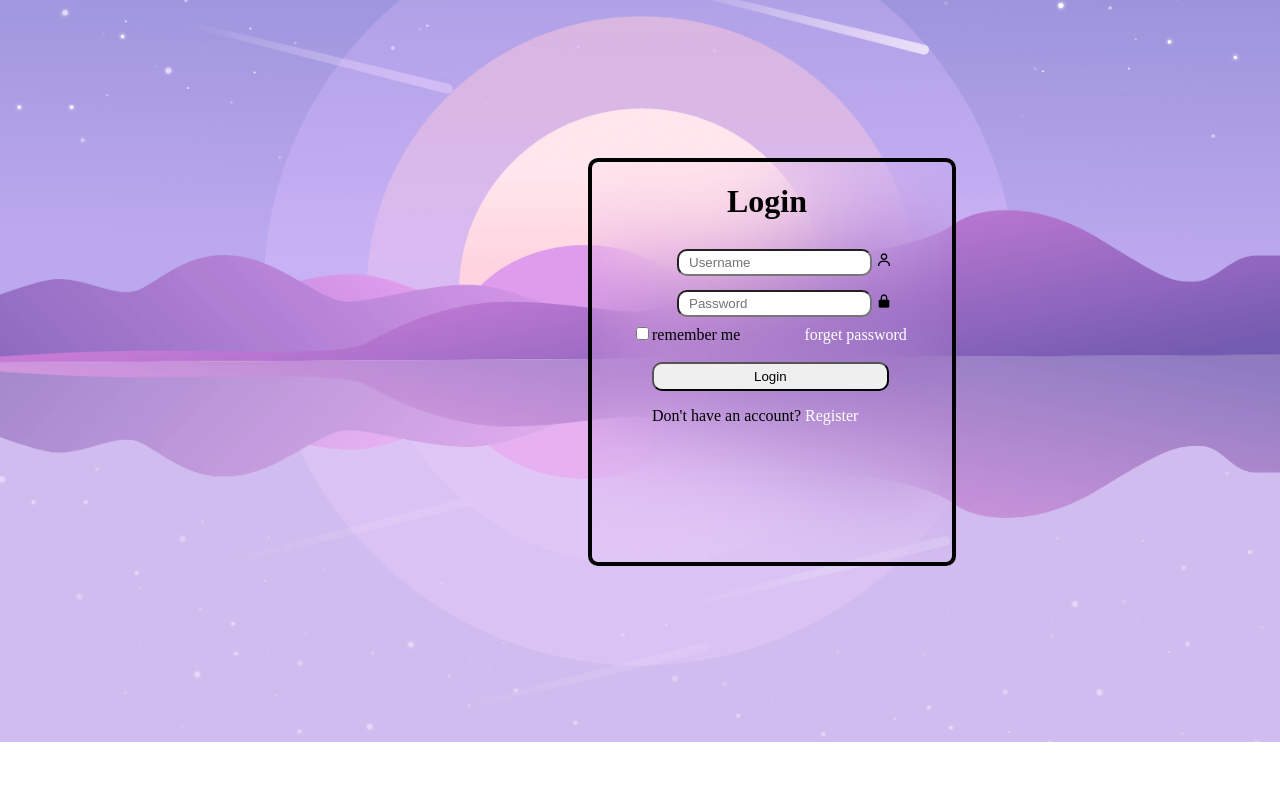
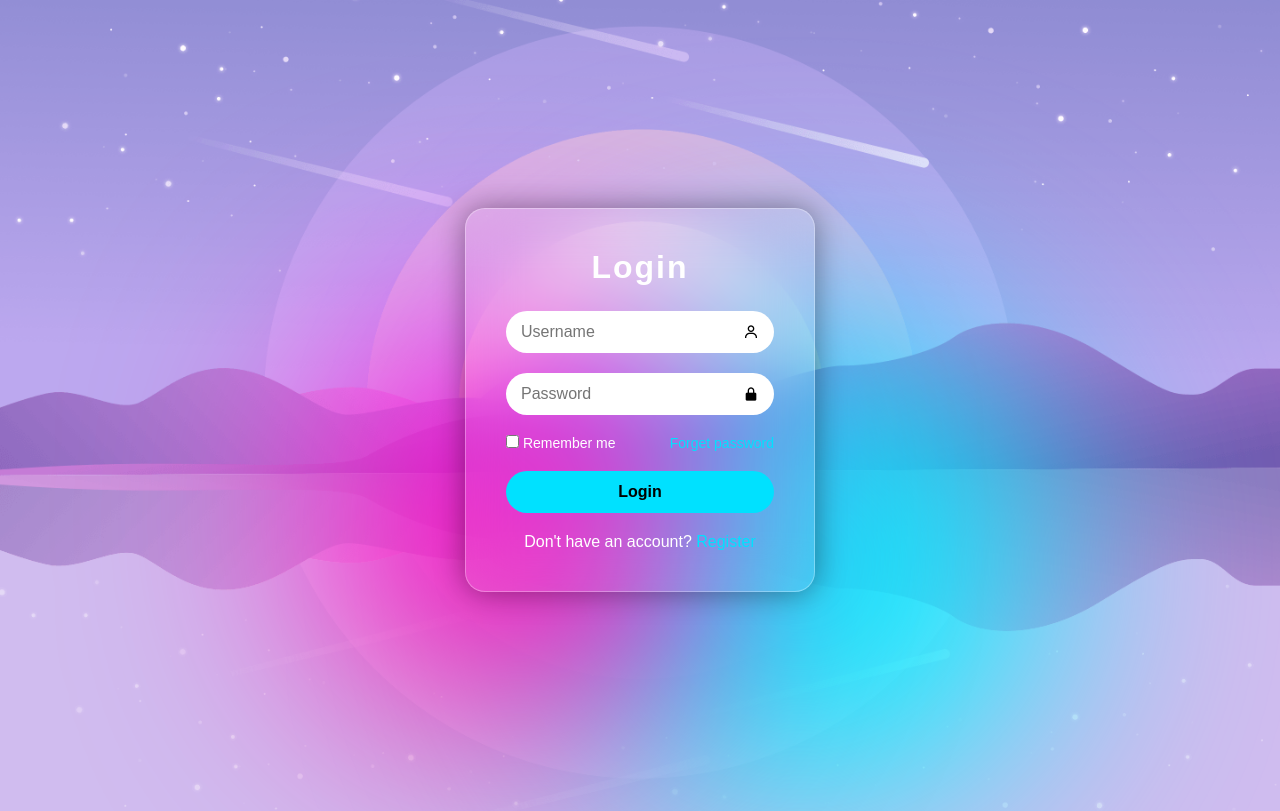
Before and after one commit to pawan-11x/nodejs-login-mongodb, a website: page login_form.html in a window 1280 px wide. Drawn offline with nearby package versions, Linux system fonts and the light colour scheme.

Commit message:
updated project

```diff
--- a/database_form.js
+++ b/database_form.js
@@ -8,7 +8,7 @@ const app = express();
 app.use(express.urlencoded({extended:true}));
 app.use(express.static(__dirname));   // serve files from same folder
 
-mongoose.connect("mongodb://localhost:27017/mydb")
+mongoose.connect("mongodb://localhost:27017/login_DB")
 .then(()=>console.log("MongoDB Connected"))
 .catch(err=>console.log(err));
 
--- a/login_form.html
+++ b/login_form.html
@@ -4,76 +4,190 @@
 <head>
 <meta charset="UTF-8">
 <meta name="viewport" content="width=device-width, initial-scale=1.0">
-    <title>Login Form</title>
+<title>Animated Login Form</title>
+
 <link href='https://unpkg.com/boxicons@2.1.4/css/boxicons.min.css' rel='stylesheet'>
+
 <style>
-        body {
-            background: url('login_form.png') no-repeat;
-            background-size: cover;
-            background-position: center;
+
+*{
+margin:0;
+padding:0;
+box-sizing:border-box;
+font-family:Arial, Helvetica, sans-serif;
 }
 
-        #main {
-            border: none;
-            padding-top: 150px;
-            background-color: transparent;
-
+body{
+display:flex;
+justify-content:center;
+align-items:center;
+height:100vh;
+background:url('login_form.png') no-repeat center/cover;
+overflow:hidden;
 }
 
-        .main {
-            border: solid 4px;
-            border-radius: 10px;
-            margin: auto 580px;
-            padding-left: 60px;
-            backdrop-filter: blur(50px);
-            height: 400px;
-            width: 300px;
+body::before{
+content:"";
+position:absolute;
+width:500px;
+height:500px;
+background:linear-gradient(#00e1ff,#00ffff);
+border-radius:50%;
+filter:blur(120px);
+animation:move1 8s infinite alternate;
 }
 
-        .main1 input {
-            padding: 4px 4px 4px 10px;
-            border-radius: 10px;
+body::after{
+content:"";
+position:absolute;
+width:400px;
+height:400px;
+background:linear-gradient(#ff00ff,#ff0080);
+border-radius:50%;
+filter:blur(120px);
+animation:move2 10s infinite alternate;
 }
 
-        .main1 {
-            padding: 7px;
-            padding-left: 25px;
+@keyframes move1{
+from{transform:translate(-200px,-200px);}
+to{transform:translate(200px,200px);}
 }
 
-        button {
-            padding: 5px 100px;
-            border-radius: 10px;
-            cursor: pointer;
+@keyframes move2{
+from{transform:translate(200px,-200px);}
+to{transform:translate(-200px,200px);}
 }
 
-        .main3 {
-            display: inline;
-            padding-right: 60px;
-            margin-left: -20px;
+
+.main{
+width:350px;
+padding:40px;
+border-radius:20px;
+backdrop-filter: blur(25px);
+background:rgba(255,255,255,0.08);
+border:1px solid rgba(255,255,255,0.3);
+box-shadow:0 0 30px rgba(0,0,0,0.4);
+transition:0.4s;
+animation:fadeIn 1.5s ease;
+z-index:1;
 }
 
-        .main11 {
-            display: inline;
+.main:hover{
+transform:scale(1.05);
+box-shadow:0 0 40px #00e1ff;
 }
 
-        .btn p a {
-            color: white;
-            text-decoration: none;
+
+
+@keyframes fadeIn{
+from{
+opacity:0;
+transform:translateY(40px);
+}
+to{
+opacity:1;
+transform:translateY(0);
+}
 }
 
-        .main11 a {
-            text-decoration: none;
-            color: white;
+h1{
+text-align:center;
+margin-bottom:25px;
+color:white;
+letter-spacing:2px;
 }
 
-        h1 {
-            padding-left: 75px;
+
+
+.main1{
+position:relative;
+margin-bottom:20px;
+}
+
+.main1 input{
+width:100%;
+padding:12px 40px 12px 15px;
+border-radius:30px;
+border:none;
+outline:none;
+font-size:16px;
+transition:0.4s;
+}
+
+
+.main1 input:focus{
+box-shadow:0 0 15px #00e1ff;
+transform:scale(1.03);
+}
+
+.main1 i{
+position:absolute;
+right:15px;
+top:50%;
+transform:translateY(-50%);
+color:black;
+}
+
+
+
+.options{
+display:flex;
+justify-content:space-between;
+font-size:14px;
+margin-bottom:20px;
+color:white;
+}
+
+.options a{
+color:#00e1ff;
+text-decoration:none;
+transition:0.3s;
+}
+
+.options a:hover{
+color:#00ffff;
+text-shadow:0 0 10px #00e1ff;
+}
+
+
+button{
+width:100%;
+padding:12px;
+border:none;
+border-radius:30px;
+background:#00e1ff;
+font-size:16px;
+cursor:pointer;
+transition:0.4s;
+font-weight:bold;
+}
+
+button:hover{
+background:#00bcd4;
+transform:scale(1.08);
+box-shadow:0 0 20px #00e1ff;
+}
+
+
+.btn{
+text-align:center;
+margin-top:20px;
+color:white;
+}
+
+.btn a{
+color:#00e1ff;
+text-decoration:none;
+transition:0.3s;
+}
+
+.btn a:hover{
+color:#00ffff;
+text-shadow:0 0 10px #00e1ff;
 }
 </style>
 </head>
-
 <body>
-    <div id="main">
 <div class="main">
 <h1>Login</h1>
 <form action="/login" method="POST">
@@ -85,20 +199,15 @@
 <input type="password" name="password" placeholder="Password" required>
 <i class='bx bxs-lock-alt'></i>
 </div>
-                <div class="main3">
-                    <input type="checkbox">remember me
+<div class="options">
+<label><input type="checkbox"> Remember me</label>
+<a href="bhool.html">Forget password</a>
 </div>
-                <div class="main11">
-                    <a href="bhool.html" target="_blank">forget password</a>
-                </div><br>
-                <br>
 <button type="submit">Login</button>
 <div class="btn">
-                    <p> Don't have an account? <a href="registration_form.html" target="_blank">Register</a></p>
+<p>Don't have an account? <a href="registration_form.html">Register</a></p>
 </div>
 </form>
 </div>
-    </div>
 </body>
-
 </html>
```
Lines whose indentation alone changed are shown as unchanged.
